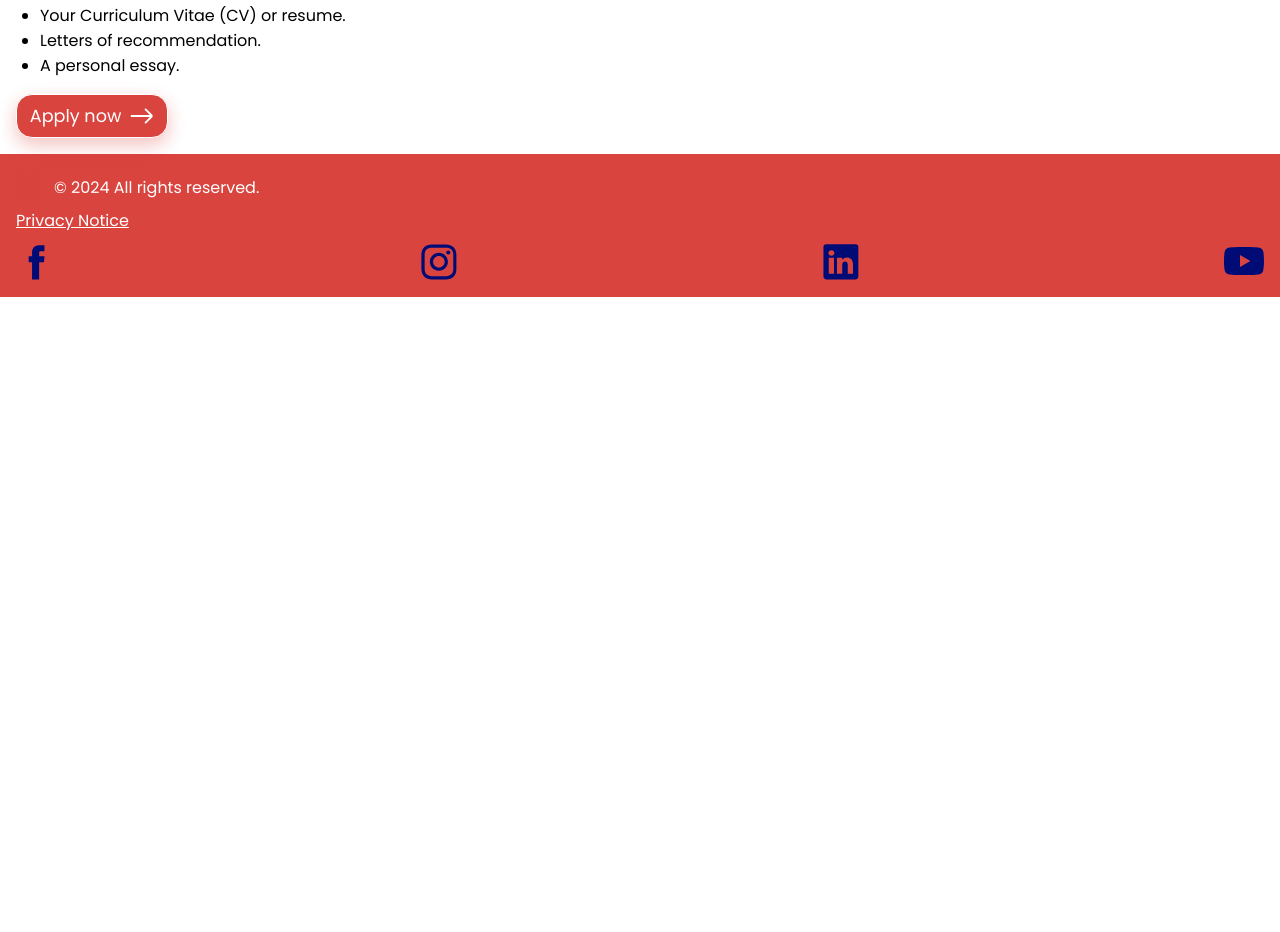
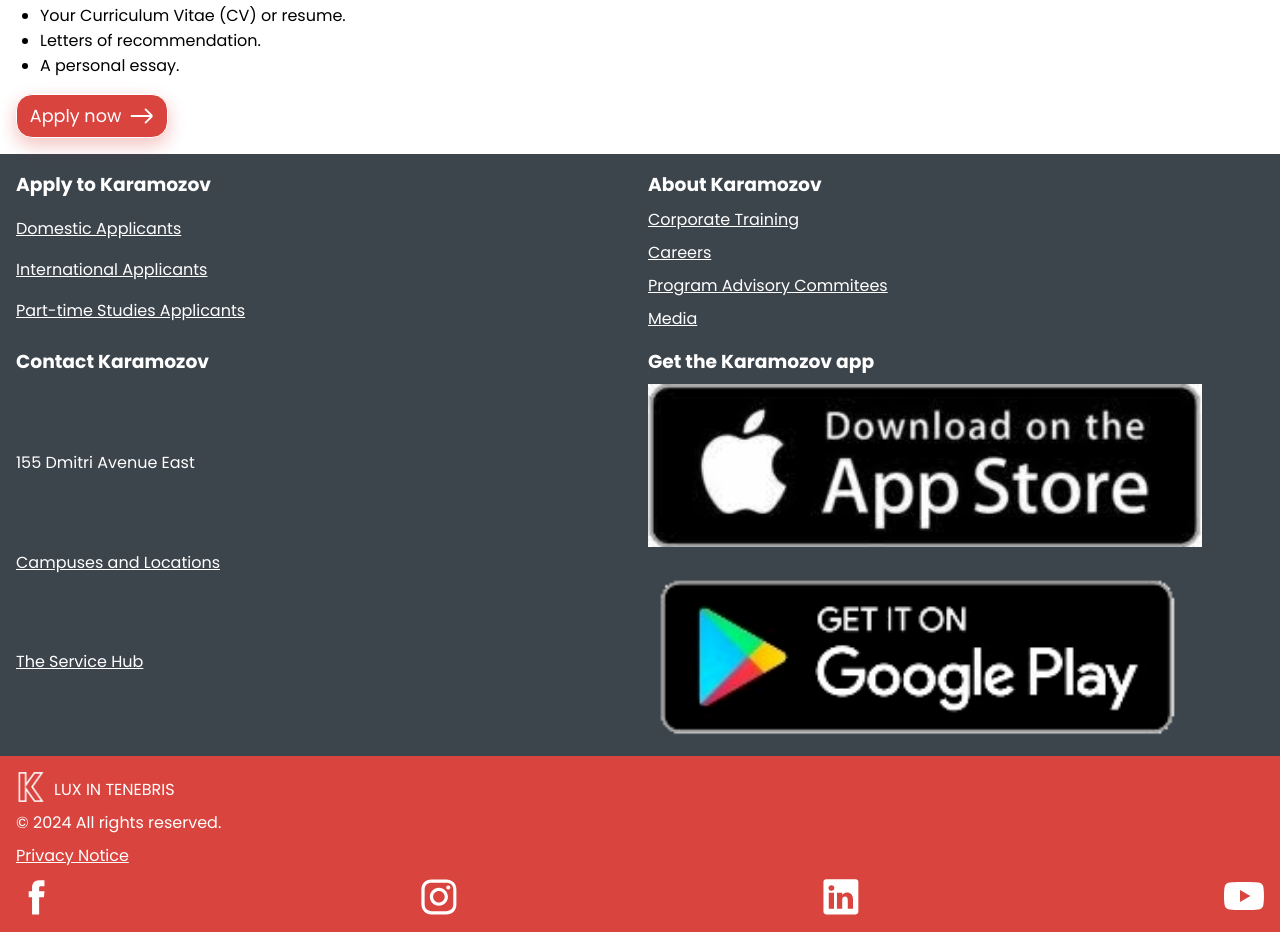
Before and after one commit to qualle-tech/karamozov-college, a plain HTML site: page requirements.html in a window 1280 px wide. Shown: the part 1322-2254 px from the top of the page. Before the commit the page ends 1619 px from the top, so only its background shows below. Drawn offline with Linux system fonts and the light colour scheme.

Commit message:
Update Requirement page

```diff
--- a/requirements.html
+++ b/requirements.html
@@ -25,13 +25,13 @@
           viewBox="0 0 20 20"
           width="40"
           height="40"
-          fill="#000b76"
+          fill="#373F47"
         >
           <path
             d="m17.545 15.467l-3.779-3.779a6.15 6.15 0 0 0 .898-3.21c0-3.417-2.961-6.377-6.378-6.377A6.185 6.185 0 0 0 2.1 8.287c0 3.416 2.961 6.377 6.377 6.377a6.15 6.15 0 0 0 3.115-.844l3.799 3.801a.953.953 0 0 0 1.346 0l.943-.943c.371-.371.236-.84-.135-1.211M4.004 8.287a4.282 4.282 0 0 1 4.282-4.283c2.366 0 4.474 2.107 4.474 4.474a4.284 4.284 0 0 1-4.283 4.283c-2.366-.001-4.473-2.109-4.473-4.474"
           />
         </svg>
-        <svg viewBox="0 0 100 80" width="40" height="40" fill="#000b76">
+        <svg viewBox="0 0 100 80" width="40" height="40" fill="#373F47">
           <rect width="100" height="10"></rect>
           <rect y="30" width="100" height="10"></rect>
           <rect y="60" width="100" height="10"></rect>
@@ -95,11 +95,46 @@
         </svg>
       </a>
     </section>
+    <div class="sub-footer">
+      <div class="sub-footer-list">
+        <h3>Apply to Karamozov</h3>
+        <a href="/">Domestic Applicants</a>
+        <a href="/">International Applicants</a>
+        <a href="/">Part-time Studies Applicants</a>
+      </div>
+      <div class="sub-footer-list">
+        <h3>About Karamozov</h3>
+        <a href="/">Corporate Training</a>
+        <a href="/">Careers</a>
+        <a href="/">Program Advisory Commitees</a>
+        <a href="/">Media</a>
+      </div>
+      <div class="sub-footer-list">
+        <h3>Contact Karamozov</h3>
+        <p>155 Dmitri Avenue East</p>
+        <a href="/">Campuses and Locations</a>
+        <a href="/">The Service Hub</a>
+      </div>
+      <div class="sub-footer-list">
+        <h3>Get the Karamozov app</h3>
+        <img
+          src="img/app-store.jpg"
+          alt="Get the app on Apple App Store"
+          width="90%"
+        />
+        <img
+          src="img/google-play.png"
+          alt="Get the app on Google Play"
+          width="90%"
+        />
+      </div>
+    </div>
     <footer>
       <div class="footer-logo">
-        <img src="img/logo.png" alt="Logo" height="30" />
-        <p>© 2024 All rights reserved.</p>
+        <img src="img/logo-white.png" alt="Logo" height="30" />
+        <p>LUX IN TENEBRIS</p>
       </div>
+      <p>© 2024 All rights reserved.</p>
       <a href="/">Privacy Notice</a>
       <div class="socials">
         <svg
@@ -110,14 +145,14 @@
           xml:space="preserve"
           xmlns="http://www.w3.org/2000/svg"
           xmlns:xlink="http://www.w3.org/1999/xlink"
-          fill="#000b76"
+          fill="#fff"
         >
           <path
             d="M40.43,21.739h-7.645v-5.014c0-1.883,1.248-2.322,2.127-2.322c0.877,0,5.395,0,5.395,0V6.125l-7.43-0.029  c-8.248,0-10.125,6.174-10.125,10.125v5.518h-4.77v8.53h4.77c0,10.947,0,24.137,0,24.137h10.033c0,0,0-13.32,0-24.137h6.77  L40.43,21.739z"
           />
         </svg>
         <svg
-          fill="#000b76"
+          fill="#fff"
           xmlns="http://www.w3.org/2000/svg"
           xmlns:xlink="http://www.w3.org/1999/xlink"
           x="0px"
@@ -143,7 +178,7 @@
           </g>
         </svg>
         <svg
-          fill="#000b76"
+          fill="#fff"
           enable-background="new 0 0 56.693 56.693"
           height="40"
           viewBox="0 0 56.693 56.693"
@@ -162,7 +197,7 @@
           </g>
         </svg>
         <svg
-          fill="#000b76"
+          fill="#fff"
           height="40"
           viewBox="0 0 512 512"
           width="40"
```
